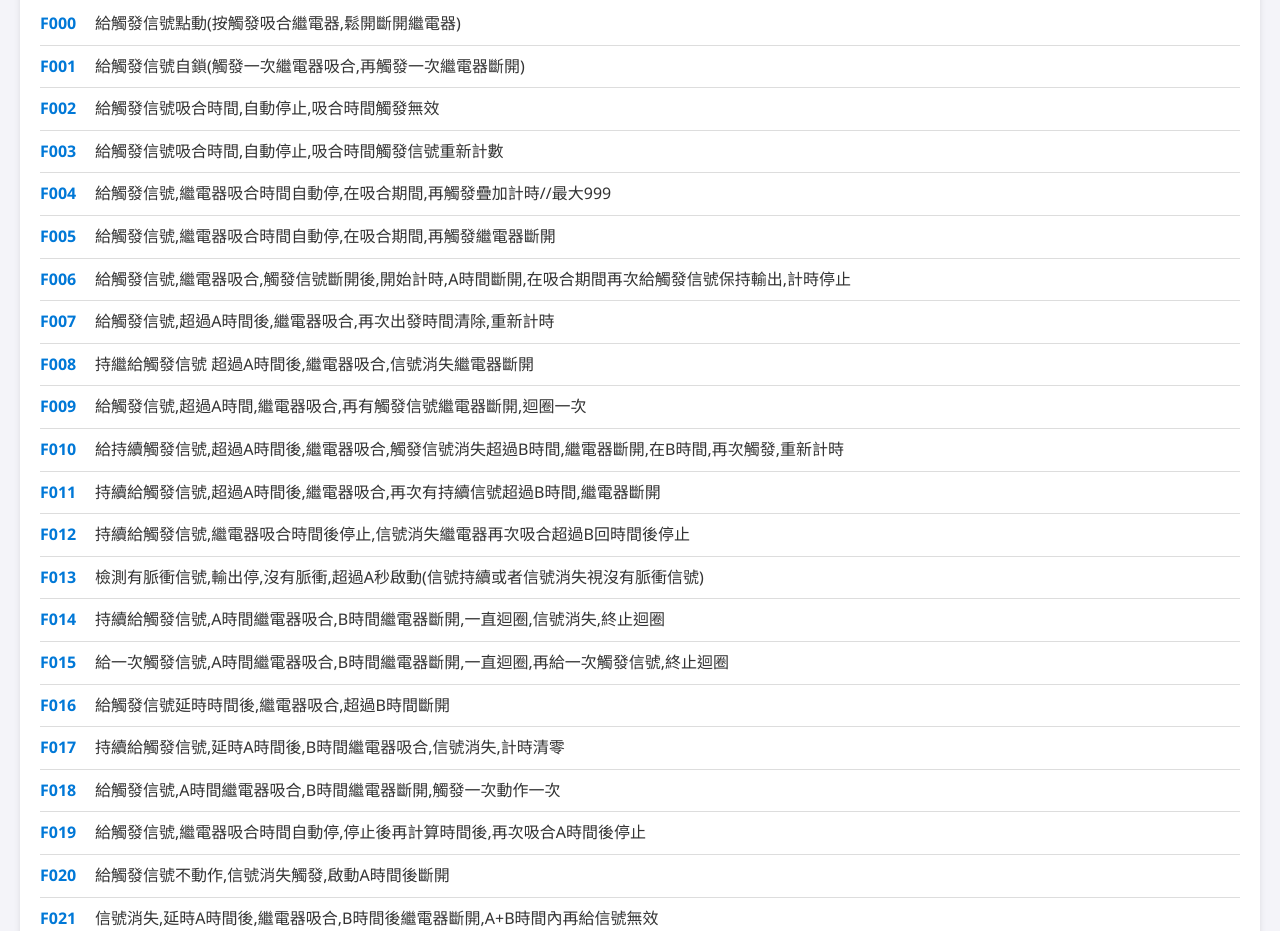
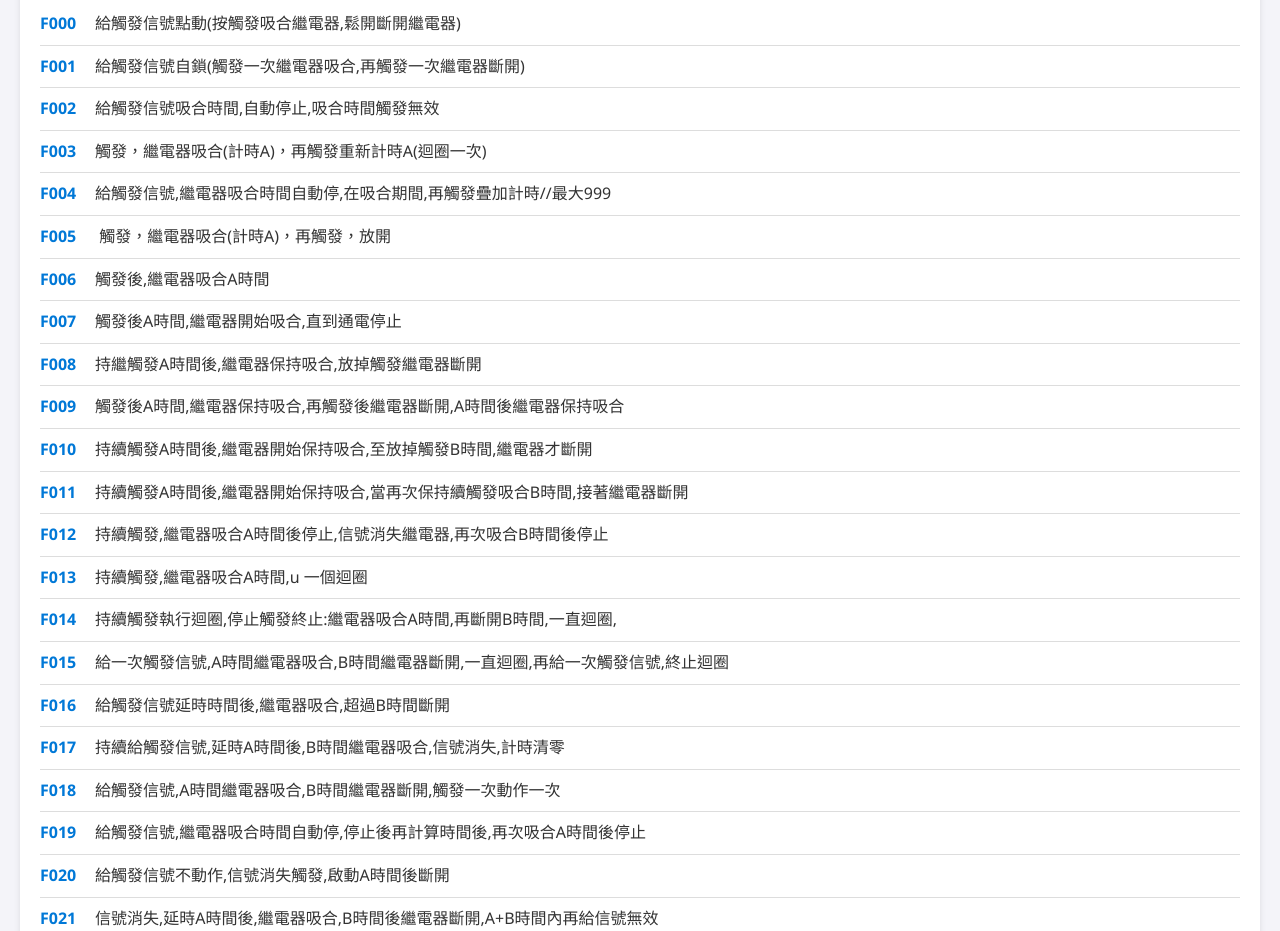
Before and after one commit to gjmommy/chord-tool, a plain HTML site: page TimerModes.html in a window 1280 px wide. Shown: the part 1371-2302 px from the top of the page. Drawn offline with Linux system fonts and the light colour scheme.

Commit message:
Update TimerModes.html

```diff
--- a/TimerModes.html
+++ b/TimerModes.html
@@ -113,18 +113,18 @@
         <p><span class="mode-code">F000</span>給觸發信號點動(按觸發吸合繼電器,鬆開斷開繼電器)</p>
         <p><span class="mode-code">F001</span>給觸發信號自鎖(觸發一次繼電器吸合,再觸發一次繼電器斷開)</p>
         <p><span class="mode-code">F002</span>給觸發信號吸合時間,自動停止,吸合時間觸發無效</p>
-        <p><span class="mode-code">F003</span>給觸發信號吸合時間,自動停止,吸合時間觸發信號重新計數</p>
+        <p><span class="mode-code">F003</span>觸發，繼電器吸合(計時A)，再觸發重新計時A(迴圈一次)</p>
         <p><span class="mode-code">F004</span>給觸發信號,繼電器吸合時間自動停,在吸合期間,再觸發疊加計時//最大999</p>
-        <p><span class="mode-code">F005</span>給觸發信號,繼電器吸合時間自動停,在吸合期間,再觸發繼電器斷開</p>
-        <p><span class="mode-code">F006</span>給觸發信號,繼電器吸合,觸發信號斷開後,開始計時,A時間斷開,在吸合期間再次給觸發信號保持輸出,計時停止</p>
-        <p><span class="mode-code">F007</span>給觸發信號,超過A時間後,繼電器吸合,再次出發時間清除,重新計時</p>
-        <p><span class="mode-code">F008</span>持繼給觸發信號 超過A時間後,繼電器吸合,信號消失繼電器斷開</p>
-        <p><span class="mode-code">F009</span>給觸發信號,超過A時間,繼電器吸合,再有觸發信號繼電器斷開,迴圈一次</p>
-        <p><span class="mode-code">F010</span>給持續觸發信號,超過A時間後,繼電器吸合,觸發信號消失超過B時間,繼電器斷開,在B時間,再次觸發,重新計時</p>
-        <p><span class="mode-code">F011</span>持續給觸發信號,超過A時間後,繼電器吸合,再次有持續信號超過B時間,繼電器斷開</p>
-        <p><span class="mode-code">F012</span>持續給觸發信號,繼電器吸合時間後停止,信號消失繼電器再次吸合超過B回時間後停止</p>
-        <p><span class="mode-code">F013</span>檢測有脈衝信號,輸出停,沒有脈衝,超過A秒啟動(信號持續或者信號消失視沒有脈衝信號)</p>
-        <p><span class="mode-code">F014</span>持續給觸發信號,A時間繼電器吸合,B時間繼電器斷開,一直迴圈,信號消失,終止迴圈</p>
+        <p><span class="mode-code">F005</span> 觸發，繼電器吸合(計時A)，再觸發，放開</p>
+        <p><span class="mode-code">F006</span>觸發後,繼電器吸合A時間</p>
+        <p><span class="mode-code">F007</span>觸發後A時間,繼電器開始吸合,直到通電停止</p>
+        <p><span class="mode-code">F008</span>持繼觸發A時間後,繼電器保持吸合,放掉觸發繼電器斷開</p>
+        <p><span class="mode-code">F009</span>觸發後A時間,繼電器保持吸合,再觸發後繼電器斷開,A時間後繼電器保持吸合</p>
+        <p><span class="mode-code">F010</span>持續觸發A時間後,繼電器開始保持吸合,至放掉觸發B時間,繼電器才斷開</p>
+        <p><span class="mode-code">F011</span>持續觸發A時間後,繼電器開始保持吸合,當再次保持續觸發吸合B時間,接著繼電器斷開</p>
+        <p><span class="mode-code">F012</span>持續觸發,繼電器吸合A時間後停止,信號消失繼電器,再次吸合B時間後停止</p>
+        <p><span class="mode-code">F013</span>持續觸發,繼電器吸合A時間,u 一個迴圈</p>
+        <p><span class="mode-code">F014</span>持續觸發執行迴圈,停止觸發終止:繼電器吸合A時間,再斷開B時間,一直迴圈,</p>
         <p><span class="mode-code">F015</span>給一次觸發信號,A時間繼電器吸合,B時間繼電器斷開,一直迴圈,再給一次觸發信號,終止迴圈</p>
         <p><span class="mode-code">F016</span>給觸發信號延時時間後,繼電器吸合,超過B時間斷開</p>
         <p><span class="mode-code">F017</span>持續給觸發信號,延時A時間後,B時間繼電器吸合,信號消失,計時清零</p>
```
